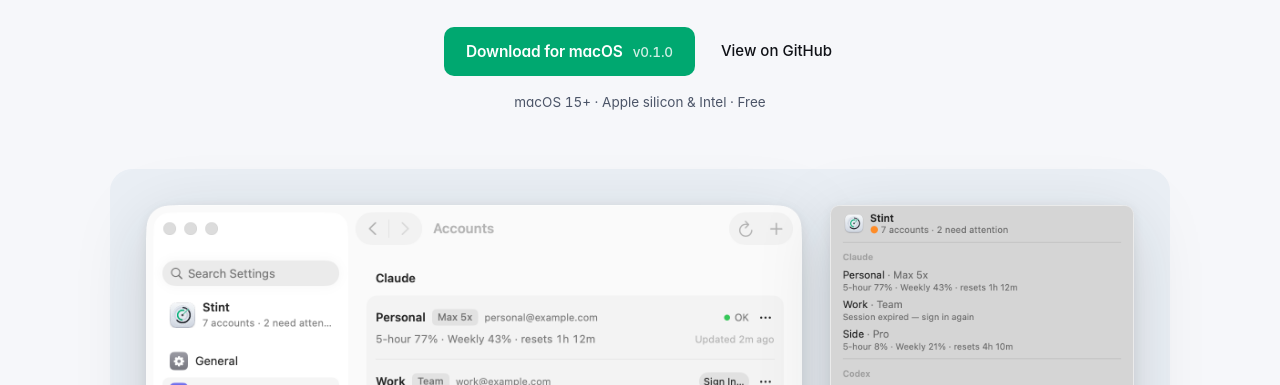
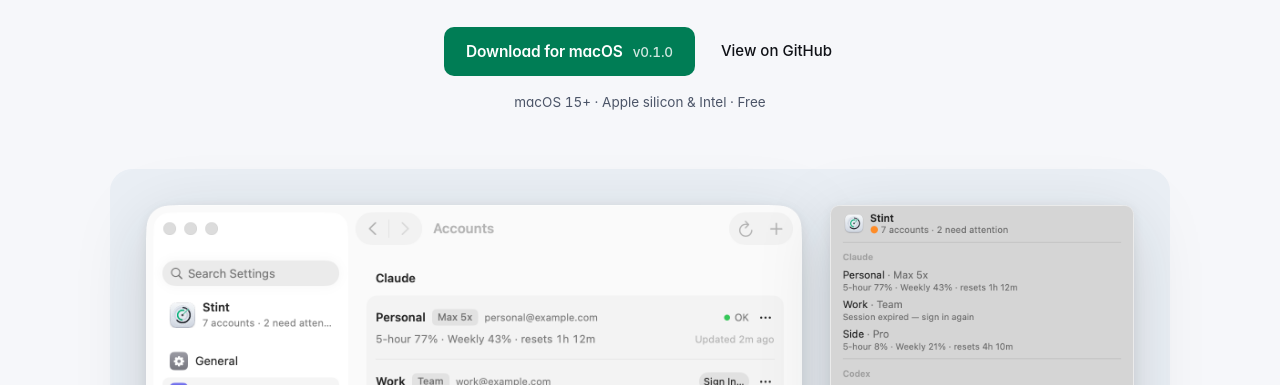
Before and after one commit to tuanvumaihuynh/stint, a plain HTML site: page web/public/index.html in a window 1280 px wide. Shown: the part 415-800 px from the top of the page. Drawn offline with Linux system fonts and the light colour scheme; no server answers.

Commit message:
fix(web): darken light-mode accent for WCAG AA contrast

```diff
--- a/web/public/index.html
+++ b/web/public/index.html
@@ -20,10 +20,10 @@
       --surface-strong: #DFE6EF;
       --ink: #101217;
       --ink-secondary: #4C5568;
-      --accent: #00A870;
-      --accent-hover: #009260;
+      --accent: #007D55;
+      --accent-hover: #006E4A;
       --accent-ink: #FFFFFF;
-      --focus: #00A870;
+      --focus: #007D55;
       --window-shadow: drop-shadow(0 18px 34px rgba(16, 18, 23, 0.14)) drop-shadow(0 2px 6px rgba(16, 18, 23, 0.08)); /* taste-skill-ignore */
       --icon-shadow: drop-shadow(0 10px 22px rgba(16, 18, 23, 0.14)); /* taste-skill-ignore */
       --font-sans: -apple-system, BlinkMacSystemFont, "SF Pro Display", "SF Pro Text", system-ui, sans-serif;
```
